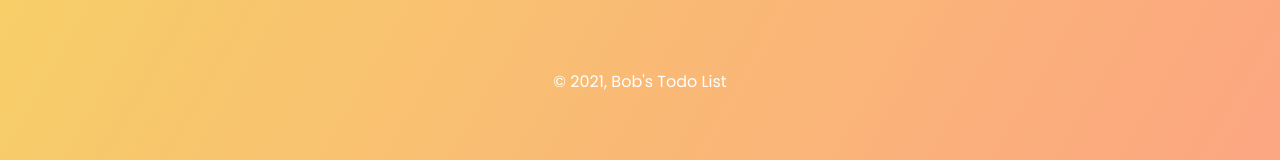
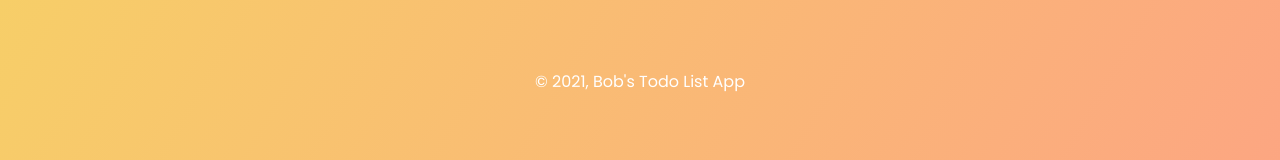
Before and after one commit to qinjiabo1990/to-do-list, a React (Create React App) app: page / in a window 1280 px wide. Shown: the part 289-449 px from the top of the page. Built offline with nearby package versions, Linux system fonts and the light colour scheme.

Commit message:
Update Footer.js

```diff
--- a/src/components/Footer.js
+++ b/src/components/Footer.js
@@ -11,7 +11,7 @@ function DemoFooter() {
         <Row>
           <div className={classes.right}>
             <span>
-              © {new Date().getFullYear()}, Bob's Todo List
+              © {new Date().getFullYear()}, Bob's Todo List App
             </span>
           </div>
         </Row>
```
